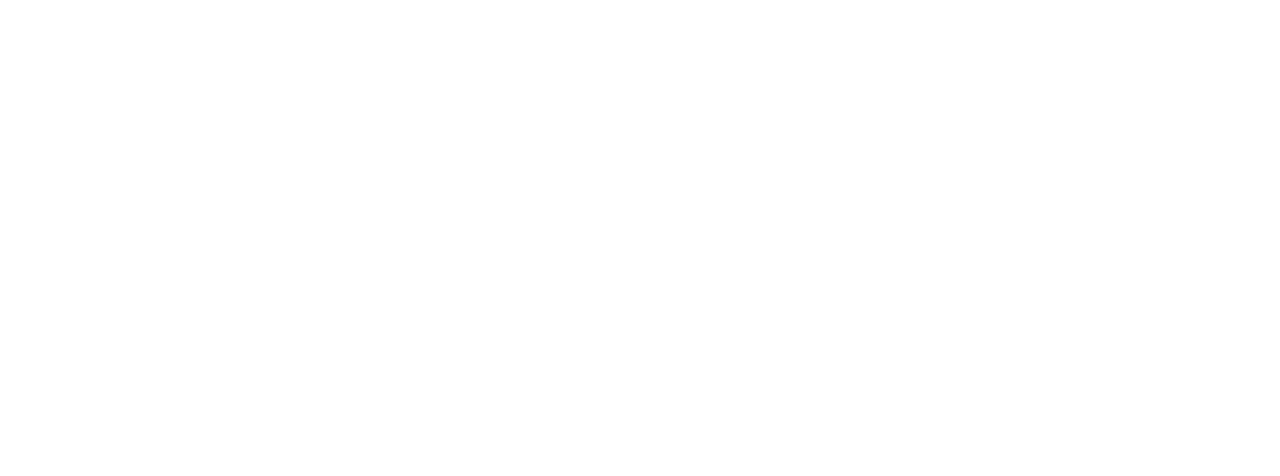
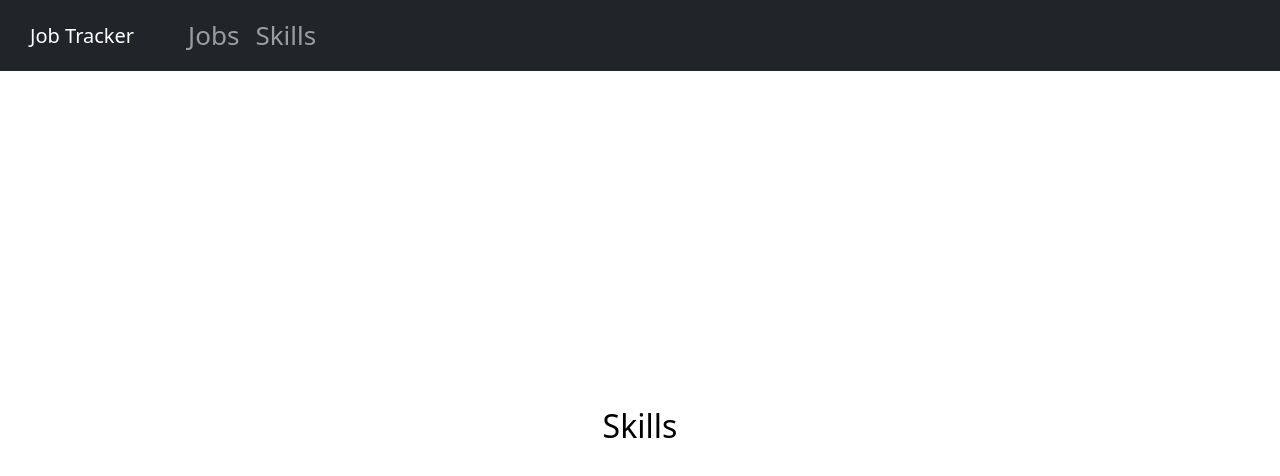
Before and after one commit to repaolucci/Capstone-Job-Tracker, a React (Create React App) app in the folder frontend/: page /skills-page in a window 1280 px wide. Shown: the top 476 px of the page. Built offline with nearby package versions, Linux system fonts and the light colour scheme.

Commit message:
added navbar and a blank skills page

```diff
--- a/frontend/src/App.css
+++ b/frontend/src/App.css
@@ -4,13 +4,47 @@
 
 .App {
   text-align: center;
-  display: flex;
+  /* display: flex; */
   min-height: 70vh;
   align-items: center;
   justify-content: center;
 }
 
+a {
+  display: block;
+  padding: 30px;
+}
+
+.navbar-brand {
+  font-size : 40px;
+}
+
 .App-header {
+  min-height: 100vh;
+  margin-top: 30px;
+  display: flex;
+  flex-direction: column;
+  align-items: center;
+  justify-content: center;
+  font-size: calc(10px + 2vmin);
+  color: black;
+}
+
+.navbar-custom {
+  font-size : 24px;
+  position: fixed; /* Set the navbar to fixed position */
+  top: 0;
+  text-align: left;
+  display: inline;
+  align-items: stretch;
+  justify-content: left;
+  font-size: calc(10px + 2vmin);
+  color: black;
+  width: 100%
+
+ }
+
+.Login-header {
   min-height: 100vh;
   display: flex;
   flex-direction: column;
--- a/frontend/src/App.js
+++ b/frontend/src/App.js
@@ -4,39 +4,85 @@
 import HomePage from './pages/Homepage';
 import AddJobPage from './pages/AddJobPage';
 import EditJobPage from './pages/EditJobPage';
+import SkillsPage from './pages/SkillsPage';
 import { useState} from 'react';
 import Log_in from './pages/LoginPage';
+import { NavBar } from './components/NavBar';
+import "bootstrap/dist/css/bootstrap.min.css";
+
 
 function App() {
   const [jobToEdit, setJobToEdit] = useState();
 
-
   return (
     <div className="App">
       <Router>
+
         <div className="App-header">
-
-
-
           <Route path="/view-page">
+          <div className="navbar-custom">
+          <NavBar />
+          </div>
             <HomePage setJobToEdit={setJobToEdit} />
           </Route>
           <Route path="/add-job">
+          <div className="navbar-custom">
+          <NavBar />
+          </div>
             <AddJobPage />
           </Route>
           <Route path="/edit-job">
+          <div className="navbar-custom">
+          <NavBar />
+          </div>
             <EditJobPage jobToEdit={jobToEdit} />
           </Route>
-
+          <Route path="/skills-page">
+          <div className="navbar-custom">
+          <NavBar />
+          </div>
+          <SkillsPage />
+          </Route>
           <Route path="/" exact>
             <Log_in />
           </Route>
-
-
           </div>
       </Router>
     </div>
   );
+
+
+
+
+
+  // return (
+  //   <div className="App">
+  //     <Router>
+  //     <div className="navbar-custom">
+  //     <NavBar />
+  //       </div>
+  //       <div className="App-header">
+  //         <Route path="/view-page">
+  //           <HomePage setJobToEdit={setJobToEdit} />
+  //         </Route>
+  //         <Route path="/add-job">
+  //           <AddJobPage />
+  //         </Route>
+  //         <Route path="/edit-job">
+  //           <EditJobPage jobToEdit={jobToEdit} />
+  //         </Route>
+  //         <Route path="/skills-page">
+  //         <ContactsPage />
+  //         </Route>
+  //         <Route path="/" exact>
+  //           <Log_in />
+  //         </Route>
+
+
+  //         </div>
+  //     </Router>
+  //   </div>
+  // );
 }
 
 export default App;
--- /dev/null
+++ b/frontend/src/components/NavBar/NavBar.css
@@ -0,0 +1,9 @@
+.NavBar {
+    background-color: black;
+    font-size: 30px;
+    color: white;
+    height: 200px;
+    list-style-type: none;
+    float: left;
+    padding: 8px;
+  }
--- /dev/null
+++ b/frontend/src/components/NavBar/NavBar.js
@@ -0,0 +1,85 @@
+import React from 'react';
+import { Link } from 'react-router-dom';
+
+const NavBar = () => {
+  return (
+    <nav class="navbar navbar-expand-lg navbar-dark bg-dark">
+  <a class="navbar-brand" href="/view-page">Job Tracker</a>
+
+  <div>
+    <ul class="navbar-nav">
+      <li class="nav-item">
+        <a class="nav-link" href="/view-page">Jobs</a>
+      </li>
+      <li class="nav-item">
+        <a class="nav-link" href="/skills-page">Skills</a>
+      </li>
+    </ul>
+  </div>
+</nav>
+
+
+
+
+//     <nav className="navbar navbar-expand-lg py-4 navbar-dark bg-dark">
+//   <a className="navbar-brand" href="/view-page">
+//        Job Tracker
+//   </a>
+//   <button
+//     className="navbar-toggler"
+//     type="button"
+//     data-toggle="collapse"
+//     data-target="#navbarNavDropdown"
+//     aria-controls="navbarNavDropdown"
+//     aria-expanded="false"
+//     aria-label="Toggle navigation"
+//   >
+//     <span className="navbar-toggler-icon"></span>
+//   </button>
+//   <div className="collapse navbar-collapse" id="navbarNavDropdown">
+//     <ul className="navbar-nav">
+//       <li className="nav-item">
+//         <a className="nav-link" href="/view-page">
+//           Jobs
+//         </a>
+//       </li>
+//       <li className="nav-item">
+//         <a className="nav-link" href="/contacts-page">
+//           Contacts
+//         </a>
+//       </li>
+//       <li className="nav-item">
+//         <a className="nav-link" href="/skills-page">
+//           Skills
+//         </a>
+//       </li>
+//       </ul>
+//   </div>
+// </nav>
+  );
+};
+
+export default NavBar;
+
+
+
+
+
+
+
+
+
+// const NavBar = () => {
+//   return (
+//     <div>
+//       <h5>Job Tracker</h5>
+//       <ul>
+//         <li><Link to="/view-page">Home</Link></li>
+//         <li><Link to="/=">Auth</Link></li>
+//      	</ul>
+//       <hr />
+//     </div>
+//   );
+// };
+
+// export default NavBar;
--- /dev/null
+++ b/frontend/src/components/NavBar/index.js
@@ -0,0 +1 @@
+export { default as NavBar } from './NavBar';
--- /dev/null
+++ b/frontend/src/pages/SkillsPage.js
@@ -0,0 +1,16 @@
+import React from 'react';
+import { Link } from 'react-router-dom';
+import { useState, useEffect } from 'react';
+import { useHistory } from 'react-router-dom';
+
+function SkillsPage() {
+
+    return (
+        <>
+            <h2>Skills</h2>
+
+        </>
+    );
+}
+
+export default SkillsPage;
--- a/package.json
+++ b/package.json
@@ -11,10 +11,12 @@
   "author": "",
   "license": "ISC",
   "dependencies": {
+    "bootstrap": "^5.1.3",
     "dotenv": "^16.0.3",
     "express": "^4.17.1",
     "mongoose": "^6.9.1",
     "nodemon": "^2.0.7",
+    "react-bootstrap": "^2.7.2",
     "react-scripts": "^5.0.1"
   },
   "engines": {
```
Also changed, not shown: 2 other files (tests, documents, lock files or other folders).
